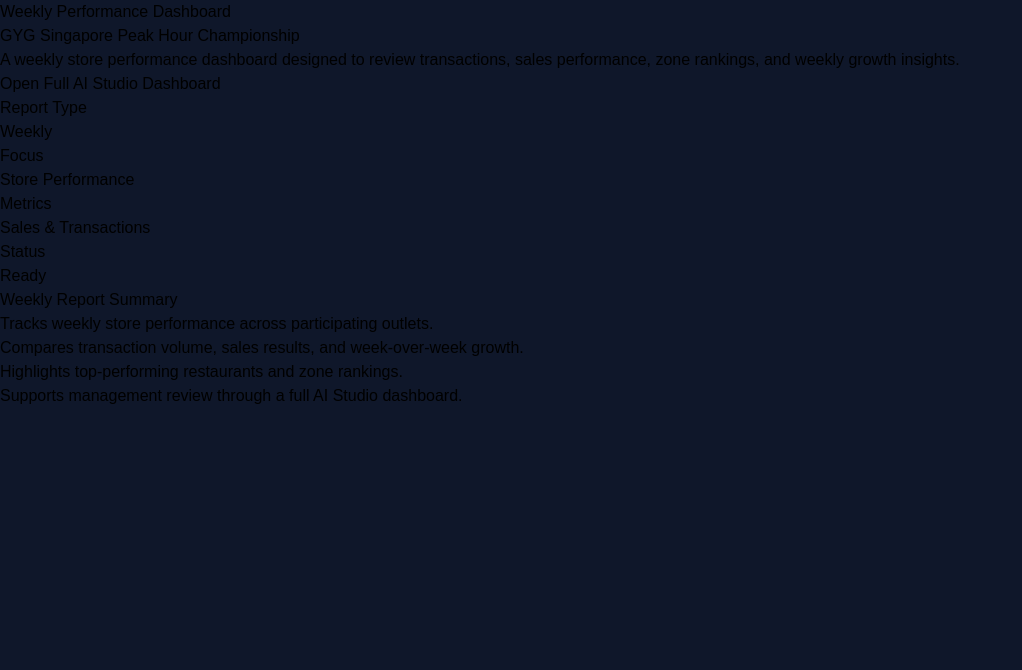
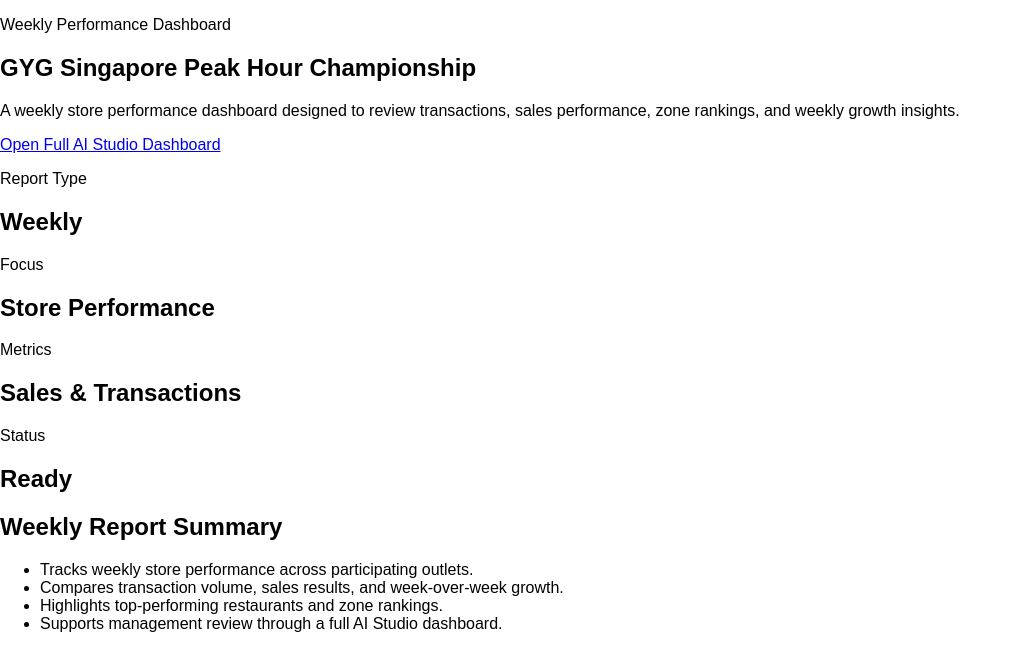
Before and after one commit to Dsunga12/simple-dashboard2, a React (Vite) app: page / in a window 1280 px wide. Shown: the top 670 px of the page, without its empty margins (0-1022 px from the left). Built offline with nearby package versions, Linux system fonts and the light colour scheme.

Commit message:
Update index.css

```diff
--- a/src/index.css
+++ b/src/index.css
@@ -1,3 +1,4 @@
-@import "tailwindcss";
-
-body{margin:0;font-family:Arial;background:#0f172a;}
+body {
+  margin: 0;
+  font-family: Arial, sans-serif;
+}
```
